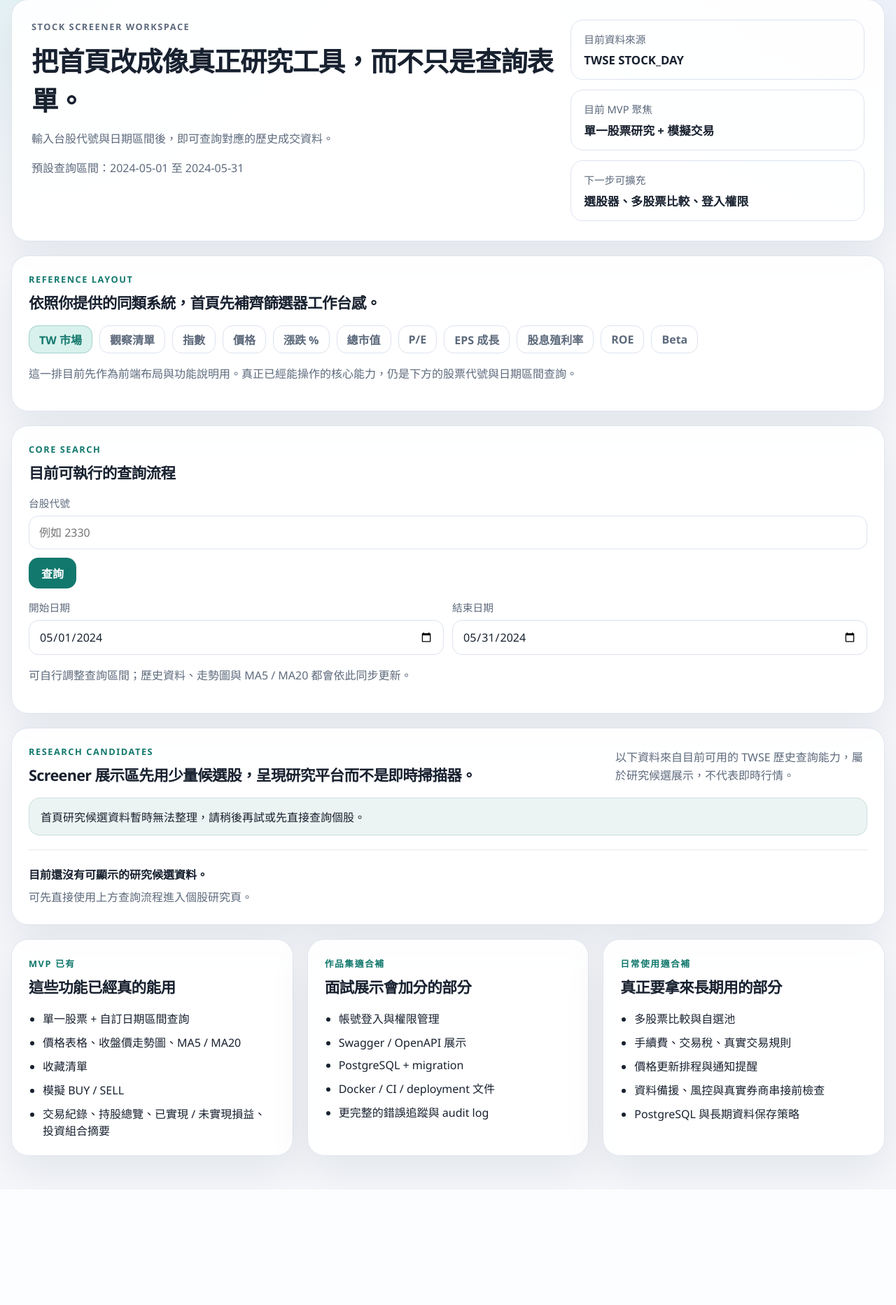
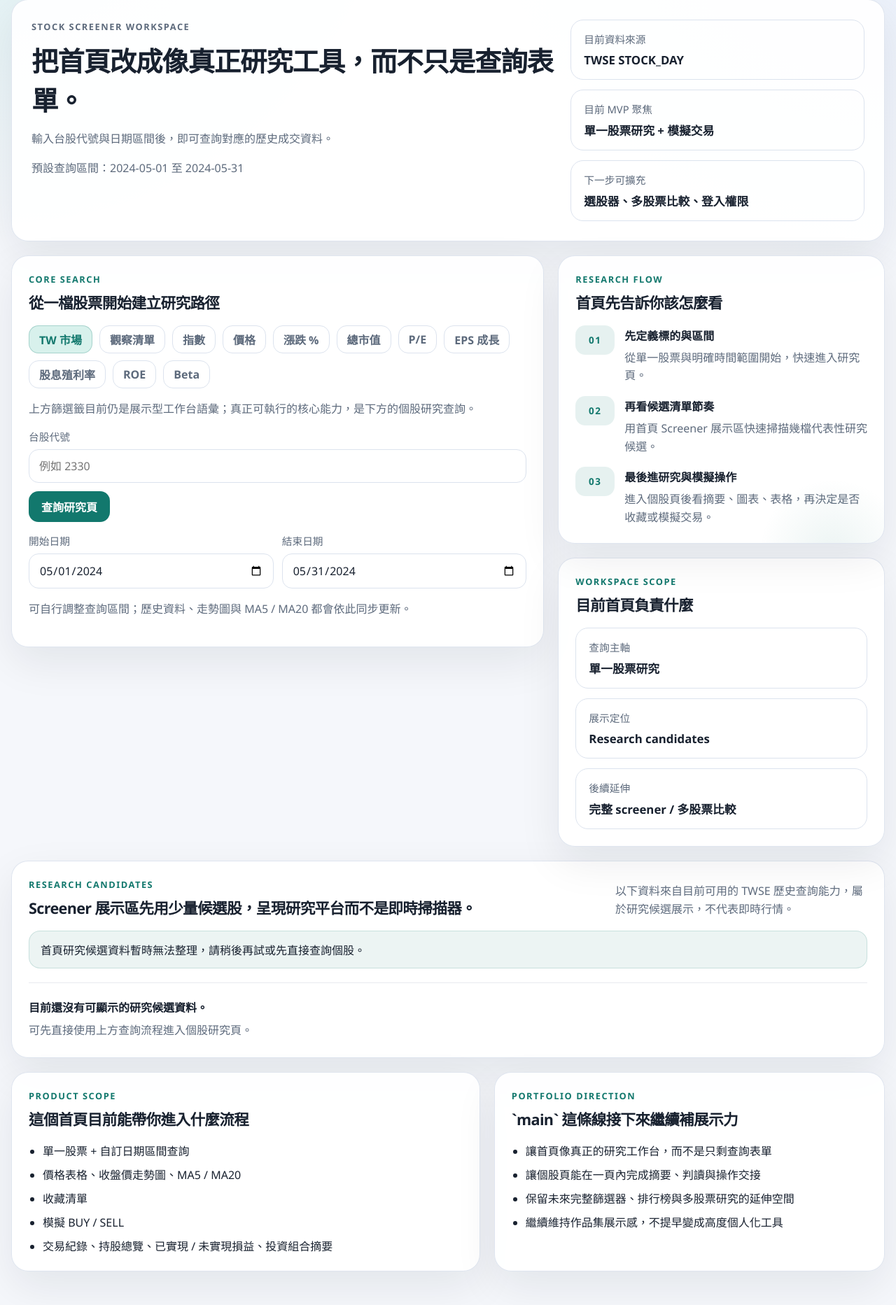
Before and after one commit to jeff841117/StockPredictionSystem, a FastAPI app: page / in a window 1280 px wide. Shown: the part 244-2109 px from the top of the page at 70% size. Before the commit the page ends 1934 px from the top, so only its background shows below. Run offline with FastAPI, Linux system fonts and the light colour scheme; data that the repository does not hold is empty.

Commit message:
feat: refine research workspace layout

```diff
--- a/app/static/css/style.css
+++ b/app/static/css/style.css
@@ -200,6 +200,19 @@ main.container {
     margin-bottom: 0;
 }
 
+.home-workspace-grid,
+.detail-workspace-grid {
+    display: grid;
+    grid-template-columns: minmax(0, 1.55fr) minmax(300px, 0.95fr);
+    gap: 20px;
+    align-items: start;
+}
+
+.home-workspace-main,
+.home-workspace-side {
+    min-width: 0;
+}
+
 .hero-aside,
 .sidebar-metrics {
     display: grid;
@@ -317,6 +330,65 @@ button,
 .stack-form {
     display: grid;
     gap: 14px;
+}
+
+.search-stage-panel .chip-toolbar {
+    margin-bottom: 12px;
+}
+
+.workflow-panel,
+.workflow-strip {
+    position: relative;
+    overflow: hidden;
+}
+
+.workflow-panel::after,
+.workflow-strip::after {
+    content: "";
+    position: absolute;
+    inset: auto -8% -30% auto;
+    width: 220px;
+    height: 220px;
+    border-radius: 999px;
+    background: radial-gradient(circle, rgba(18, 120, 109, 0.08), transparent 68%);
+    pointer-events: none;
+}
+
+.workflow-steps {
+    display: grid;
+    gap: 16px;
+}
+
+.workflow-step {
+    display: grid;
+    grid-template-columns: 56px minmax(0, 1fr);
+    gap: 14px;
+    align-items: start;
+}
+
+.workflow-step strong {
+    display: block;
+    margin-top: 2px;
+    font-size: 1rem;
+}
+
+.workflow-step p {
+    margin: 8px 0 0;
+    color: var(--muted);
+    line-height: 1.6;
+}
+
+.workflow-index {
+    display: inline-flex;
+    align-items: center;
+    justify-content: center;
+    min-height: 42px;
+    border-radius: 14px;
+    background: rgba(18, 120, 109, 0.1);
+    color: var(--accent);
+    font-size: 0.84rem;
+    font-weight: 800;
+    letter-spacing: 0.12em;
 }
 
 .error-box,
@@ -458,6 +530,12 @@ button,
     gap: 20px;
 }
 
+.home-positioning-grid {
+    display: grid;
+    grid-template-columns: minmax(0, 1.2fr) minmax(0, 1fr);
+    gap: 20px;
+}
+
 .detail-hero {
     display: grid;
     grid-template-columns: minmax(0, 1.65fr) minmax(260px, 0.85fr);
--- a/app/templates/index.html
+++ b/app/templates/index.html
@@ -26,11 +26,13 @@
     </div>
 </section>
 
-<section class="result-panel">
+<section class="home-workspace-grid">
+    <div class="home-workspace-main">
+        <section class="result-panel search-stage-panel">
             <div class="section-heading">
                 <div>
-            <p class="section-kicker">Reference Layout</p>
-            <h3>依照你提供的同類系統，首頁先補齊篩選器工作台感。</h3>
+                    <p class="section-kicker">Core Search</p>
+                    <h3>從一檔股票開始建立研究路徑</h3>
                 </div>
             </div>
             <div class="chip-toolbar">
@@ -47,17 +49,8 @@
                 <button class="chip-chip">Beta</button>
             </div>
             <p class="help-text">
-        這一排目前先作為前端布局與功能說明用。真正已經能操作的核心能力，仍是下方的股票代號與日期區間查詢。
+                上方篩選籤目前仍是展示型工作台語彙；真正可執行的核心能力，是下方的個股研究查詢。
             </p>
-</section>
-
-<section class="result-panel">
-    <div class="section-heading">
-        <div>
-            <p class="section-kicker">Core Search</p>
-            <h3>目前可執行的查詢流程</h3>
-        </div>
-    </div>
             <form class="search-form" action="{{ url_for('search_stock') }}" method="get">
                 <label for="stock_no">台股代號</label>
                 <div class="search-row">
@@ -71,7 +64,7 @@
                         value="{{ stock_no or '' }}"
                         required
                     >
-            <button type="submit">查詢</button>
+                    <button type="submit">查詢研究頁</button>
                 </div>
                 <div class="search-row search-row-dates">
                     <div class="field-group">
@@ -103,6 +96,65 @@
                 {{ error_message }}
             </div>
             {% endif %}
+        </section>
+    </div>
+
+    <aside class="home-workspace-side">
+        <section class="result-panel workflow-panel">
+            <div class="section-heading">
+                <div>
+                    <p class="section-kicker">Research Flow</p>
+                    <h3>首頁先告訴你該怎麼看</h3>
+                </div>
+            </div>
+            <div class="workflow-steps">
+                <div class="workflow-step">
+                    <span class="workflow-index">01</span>
+                    <div>
+                        <strong>先定義標的與區間</strong>
+                        <p>從單一股票與明確時間範圍開始，快速進入研究頁。</p>
+                    </div>
+                </div>
+                <div class="workflow-step">
+                    <span class="workflow-index">02</span>
+                    <div>
+                        <strong>再看候選清單節奏</strong>
+                        <p>用首頁 Screener 展示區快速掃描幾檔代表性研究候選。</p>
+                    </div>
+                </div>
+                <div class="workflow-step">
+                    <span class="workflow-index">03</span>
+                    <div>
+                        <strong>最後進研究與模擬操作</strong>
+                        <p>進入個股頁後看摘要、圖表、表格，再決定是否收藏或模擬交易。</p>
+                    </div>
+                </div>
+            </div>
+        </section>
+
+        <section class="result-panel">
+            <div class="section-heading">
+                <div>
+                    <p class="section-kicker">Workspace Scope</p>
+                    <h3>目前首頁負責什麼</h3>
+                </div>
+            </div>
+            <div class="sidebar-metrics">
+                <div class="mini-stat">
+                    <span class="label">查詢主軸</span>
+                    <strong>單一股票研究</strong>
+                </div>
+                <div class="mini-stat">
+                    <span class="label">展示定位</span>
+                    <strong>Research candidates</strong>
+                </div>
+                <div class="mini-stat">
+                    <span class="label">後續延伸</span>
+                    <strong>完整 screener / 多股票比較</strong>
+                </div>
+            </div>
+        </section>
+    </aside>
 </section>
 
 <section class="result-panel screener-showcase-panel">
@@ -166,12 +218,12 @@
     {% endif %}
 </section>
 
-<section class="insight-grid">
+<section class="home-positioning-grid">
     <article class="result-panel">
         <div class="section-heading">
             <div>
-                <p class="section-kicker">MVP 已有</p>
-                <h3>這些功能已經真的能用</h3>
+                <p class="section-kicker">Product Scope</p>
+                <h3>這個首頁目前能帶你進入什麼流程</h3>
             </div>
         </div>
         <ul class="feature-list">
@@ -186,32 +238,15 @@
     <article class="result-panel">
         <div class="section-heading">
             <div>
-                <p class="section-kicker">作品集適合補</p>
-                <h3>面試展示會加分的部分</h3>
+                <p class="section-kicker">Portfolio Direction</p>
+                <h3>`main` 這條線接下來繼續補展示力</h3>
             </div>
         </div>
         <ul class="feature-list">
-            <li>帳號登入與權限管理</li>
-            <li>Swagger / OpenAPI 展示</li>
-            <li>PostgreSQL + migration</li>
-            <li>Docker / CI / deployment 文件</li>
-            <li>更完整的錯誤追蹤與 audit log</li>
-        </ul>
-    </article>
-
-    <article class="result-panel">
-        <div class="section-heading">
-            <div>
-                <p class="section-kicker">日常使用適合補</p>
-                <h3>真正要拿來長期用的部分</h3>
-            </div>
-        </div>
-        <ul class="feature-list">
-            <li>多股票比較與自選池</li>
-            <li>手續費、交易稅、真實交易規則</li>
-            <li>價格更新排程與通知提醒</li>
-            <li>資料備援、風控與真實券商串接前檢查</li>
-            <li>PostgreSQL 與長期資料保存策略</li>
+            <li>讓首頁像真正的研究工作台，而不是只剩查詢表單</li>
+            <li>讓個股頁能在一頁內完成摘要、判讀與操作交接</li>
+            <li>保留未來完整篩選器、排行榜與多股票研究的延伸空間</li>
+            <li>繼續維持作品集展示感，不提早變成高度個人化工具</li>
         </ul>
     </article>
 </section>
```
Also changed, not shown: other parts of app/static/css/style.css (+46 -26 lines), app/templates/stock_detail.html (+110 -94 lines). Lines whose indentation alone changed are shown as unchanged.
